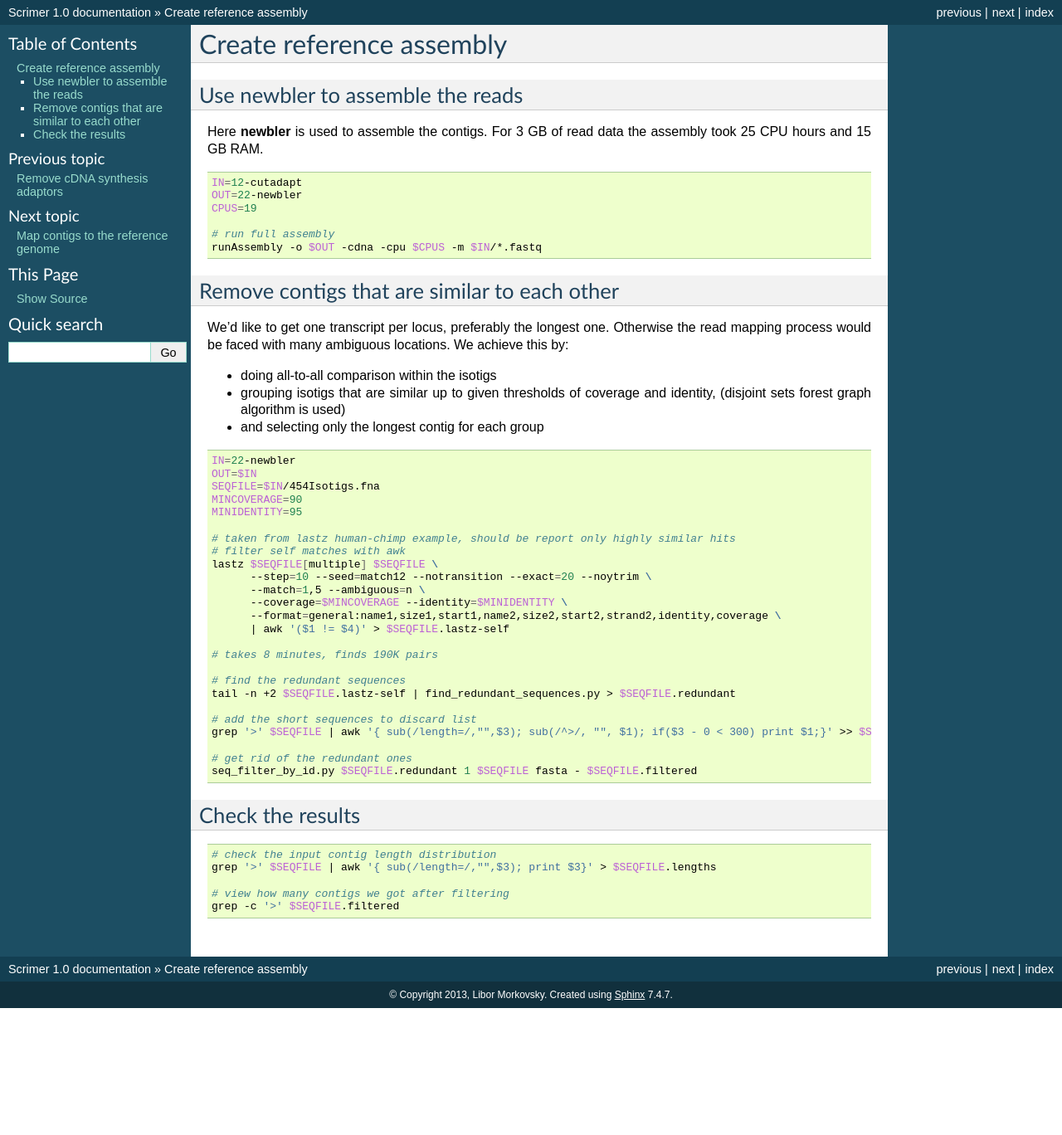
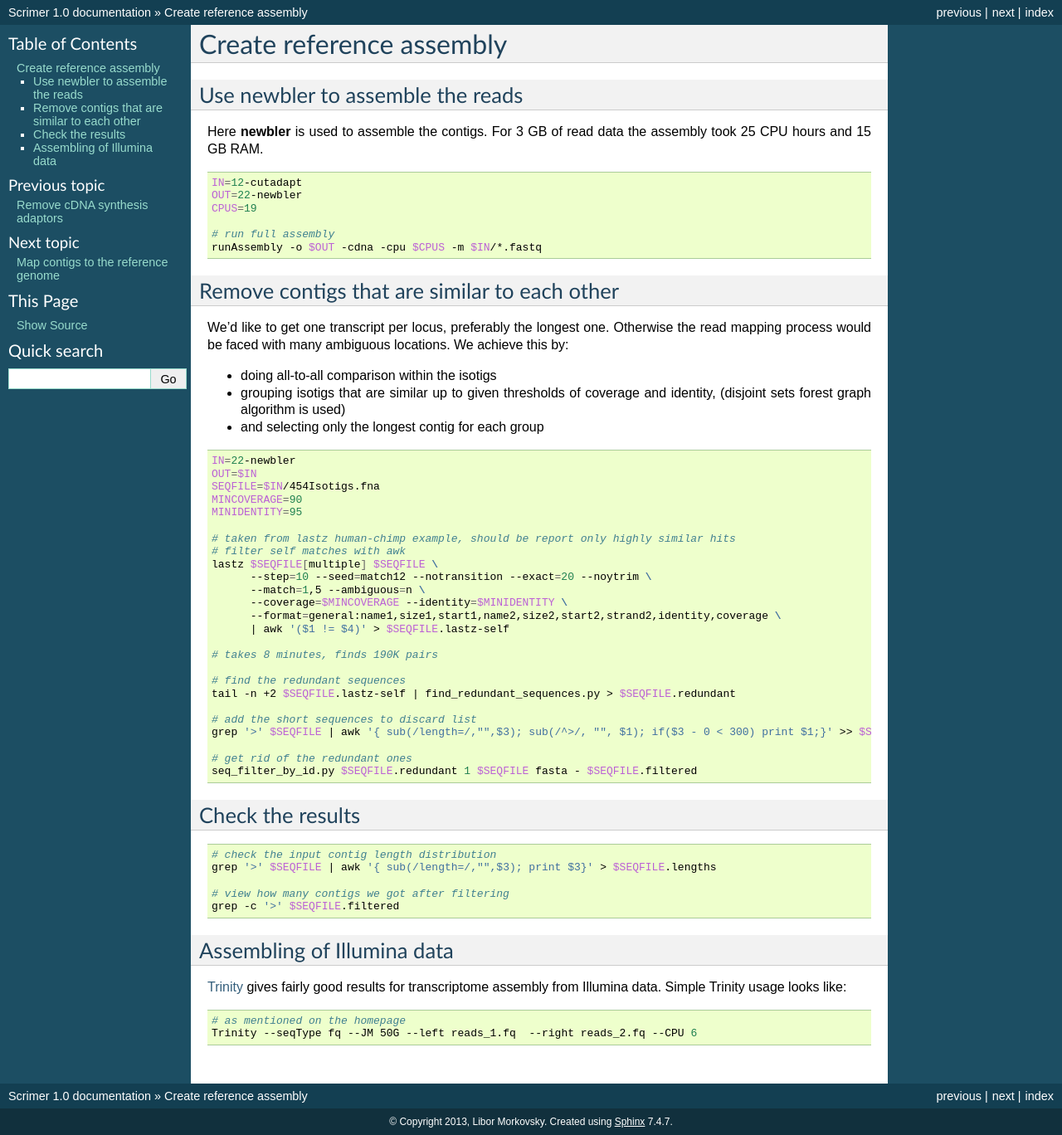
Before and after one commit to libor-m/scrimer, a Sphinx documentation site: the page built from doc/2-reference-assembly.rst, in a window 1280 px wide. Shown: the whole page at 83% size. Built offline with Sphinx 7.4.7, drawn with Linux system fonts in a browser that asks for light colours; before the commit the page ends 1215 px from its top, so only the background shows below that.

Commit message:
dox changes

```diff
--- a/doc/2-reference-assembly.rst
+++ b/doc/2-reference-assembly.rst
@@ -64,3 +64,13 @@
 
     # view how many contigs we got after filtering
     grep -c '>' $SEQFILE.filtered
+
+Assembling of Illumina data
+---------------------------
+`Trinity <http://trinityrnaseq.sourceforge.net/>`_ gives fairly good results for transcriptome assembly from Illumina data.
+Simple Trinity usage looks like:
+
+.. code-block:: bash
+
+    # as mentioned on the homepage
+    Trinity --seqType fq --JM 50G --left reads_1.fq  --right reads_2.fq --CPU 6
```
Also changed, not shown: doc/5-choose-variants.rst (+5 -4 lines).
